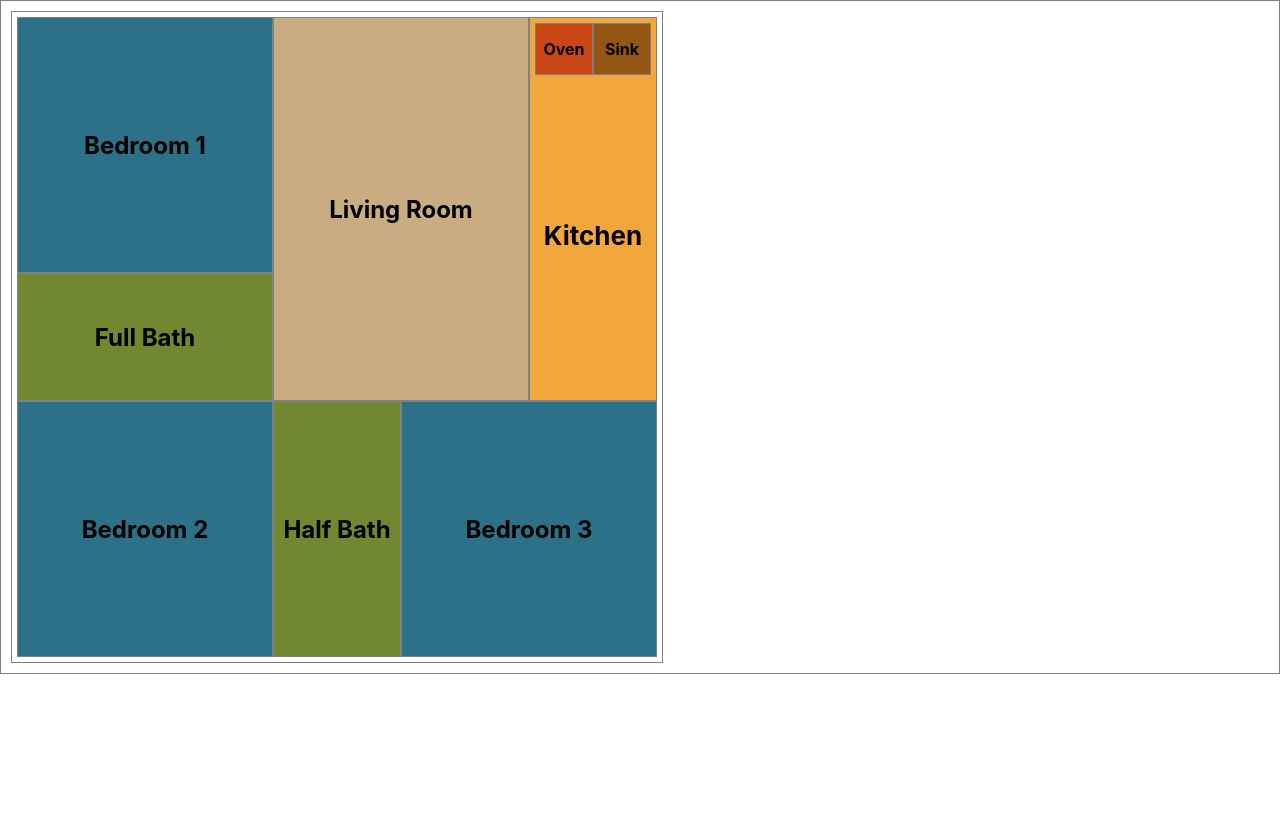
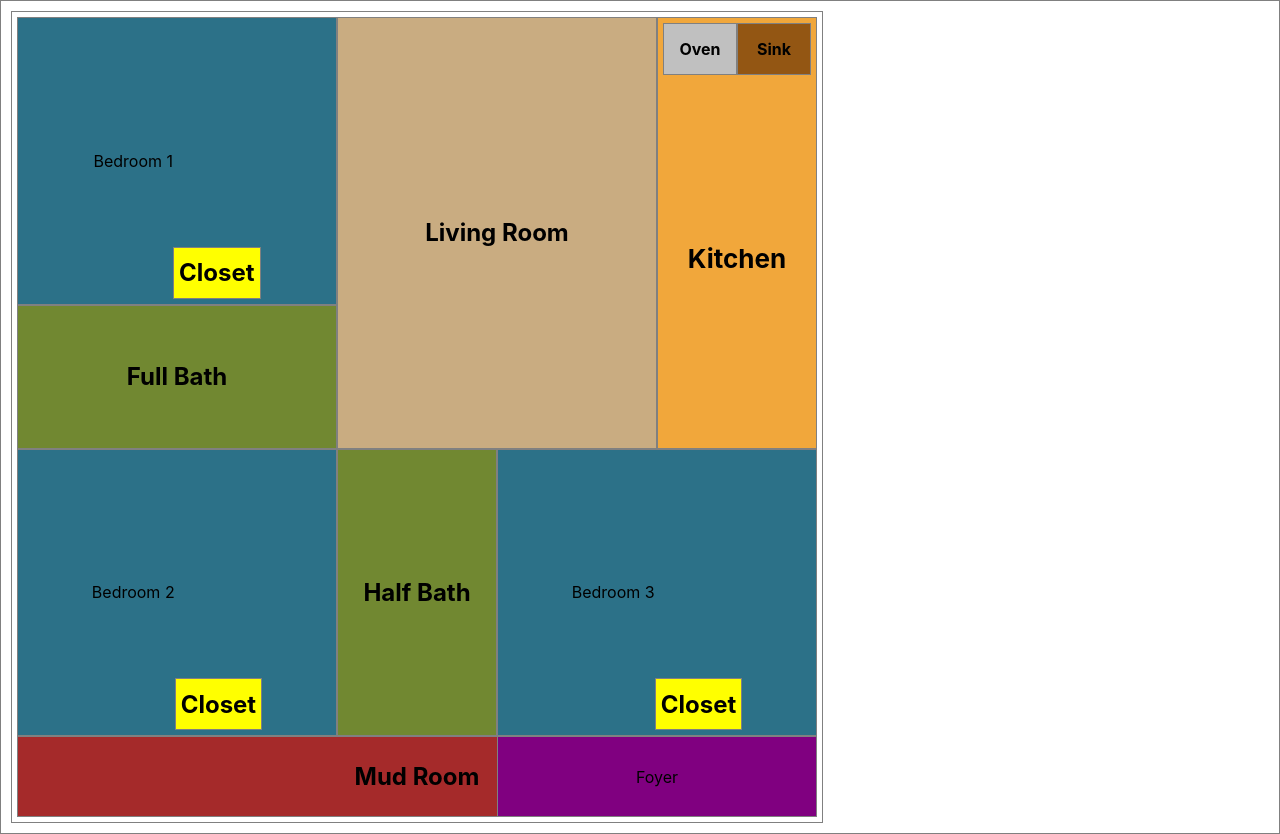
Before and after one commit to JJK70/floorplan-lab, a React (Create React App) app: page / in a window 1280 px wide. Before the commit the page ends 800 px from the top, so only its background shows below. Built offline with nearby package versions, Linux system fonts and the light colour scheme.

Commit message:
style new components

```diff
--- a/src/App.css
+++ b/src/App.css
@@ -8,8 +8,8 @@ div {
 }
 
 #floorplan {
-  height: 80vmin;
-  width: 80vmin;
+  height: 100vmin;
+  width: 100vmin;
   display: grid;
   grid-template-columns: 2fr 1fr 1fr 1fr;
   grid-template-rows: 2fr 1fr 2fr;
@@ -50,7 +50,7 @@ div#kitchen span {
 }
 
 #oven {
-  background-color: #C94716;
+  background-color: silver;
   align-self: start;
   height: 5vmin;
 }
@@ -62,16 +62,22 @@ div#kitchen span {
 }
 
 #bed-1 {
+  display: grid;
+  grid-template-columns: 1fr 1fr;
   grid-row: 1 / 2;
   grid-column: 1 / 2;
 }
 
 #bed-2 {
+  display: grid;
+  grid-template-columns: 1fr 1fr;
   grid-row: 3 / 4;
   grid-column: 1 / 2;
 }
 
 #bed-3 {
+  display: grid;
+  grid-template-columns: 1fr 1fr;
   grid-row: 3 / 4;
   grid-column: 3 / 5;
 }
@@ -91,3 +97,21 @@ div#kitchen span {
   font-size: 26px;
   font-weight: bold;
 }
+
+#mudroom {
+  background-color: brown;
+  grid-row: 4 / 5;
+  grid-column: 1 / 5;
+}
+
+#foyer {
+  background-color: purple;
+  grid-row: 4 / 5;
+  grid-column: 3 / 5;
+}
+
+.closet {
+  background-color: yellow;
+  height: 5vmin;
+  align-self: end;
+}
--- a/src/Bedroom.jsx
+++ b/src/Bedroom.jsx
@@ -1,7 +1,11 @@
+import Closet from "./Closet"
+
+
 function Bedroom(props) {
   return (
     <div className="bedroom" id={`bed-${props.bedNum}`}>
-      <h2>Bedroom {props.bedNum}</h2>
+      <span>Bedroom {props.bedNum}</span>
+      <Closet />
     </div>
   )
 }
--- a/src/FloorPlan.jsx
+++ b/src/FloorPlan.jsx
@@ -2,6 +2,8 @@ import Bedroom from "./Bedroom"
 import Kitchen from "./Kitchen"
 import Bath from "./Bath"
 import LivingRoom from "./LivingRoom"
+import MudRoom from "./MudRoom"
+import Foyer from "./Foyer"
 
 function FloorPlan(props) {
   return (
@@ -13,6 +15,8 @@ function FloorPlan(props) {
       <Bedroom bedNum='2'/>
       <Bath size='Half'/>
       <Bedroom bedNum='3'/>
+      <MudRoom />
+      <Foyer />
     </div>
   )
 }
--- a/src/Foyer.Jsx
+++ b/src/Foyer.Jsx
@@ -1,7 +1,7 @@
 function Foyer() {
   return (
     <div id="foyer">
-        <h2>Foyer</h2>
+        <span>Foyer</span>
     </div>
   )
 }
```
